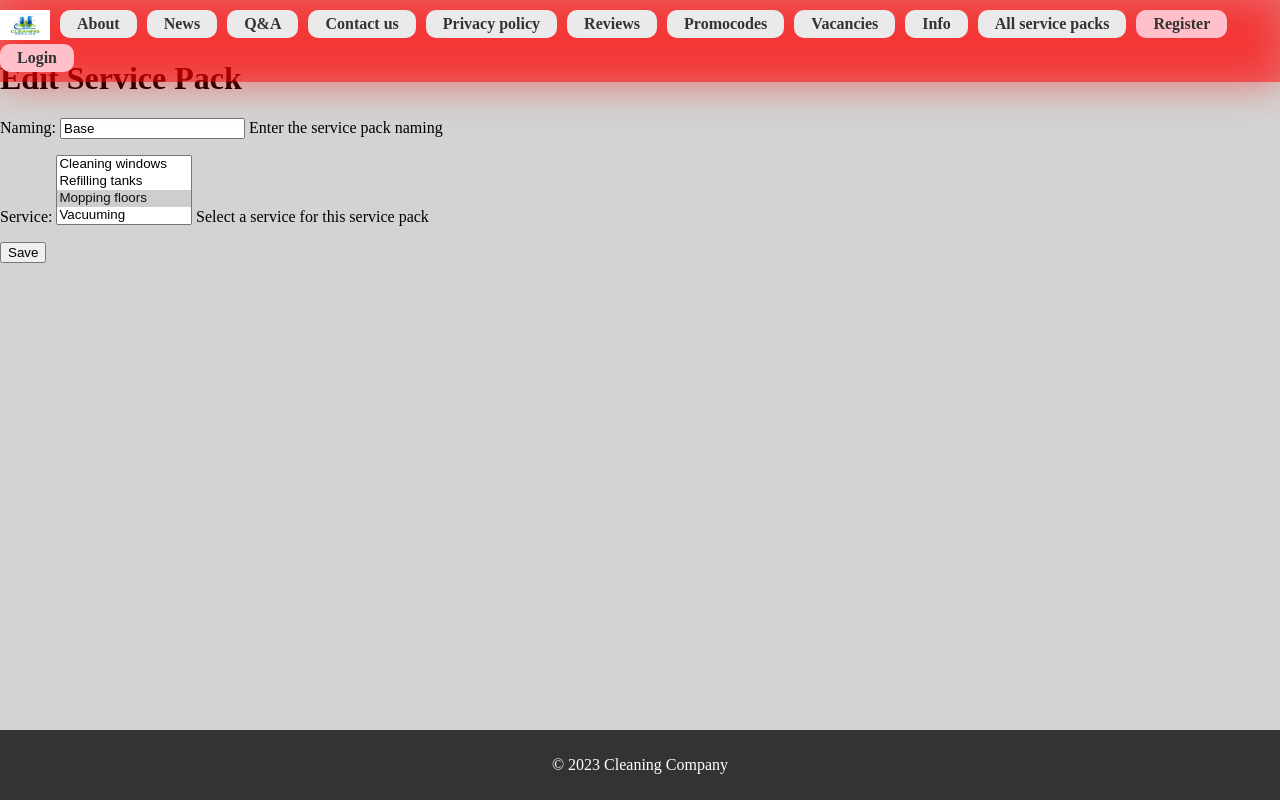
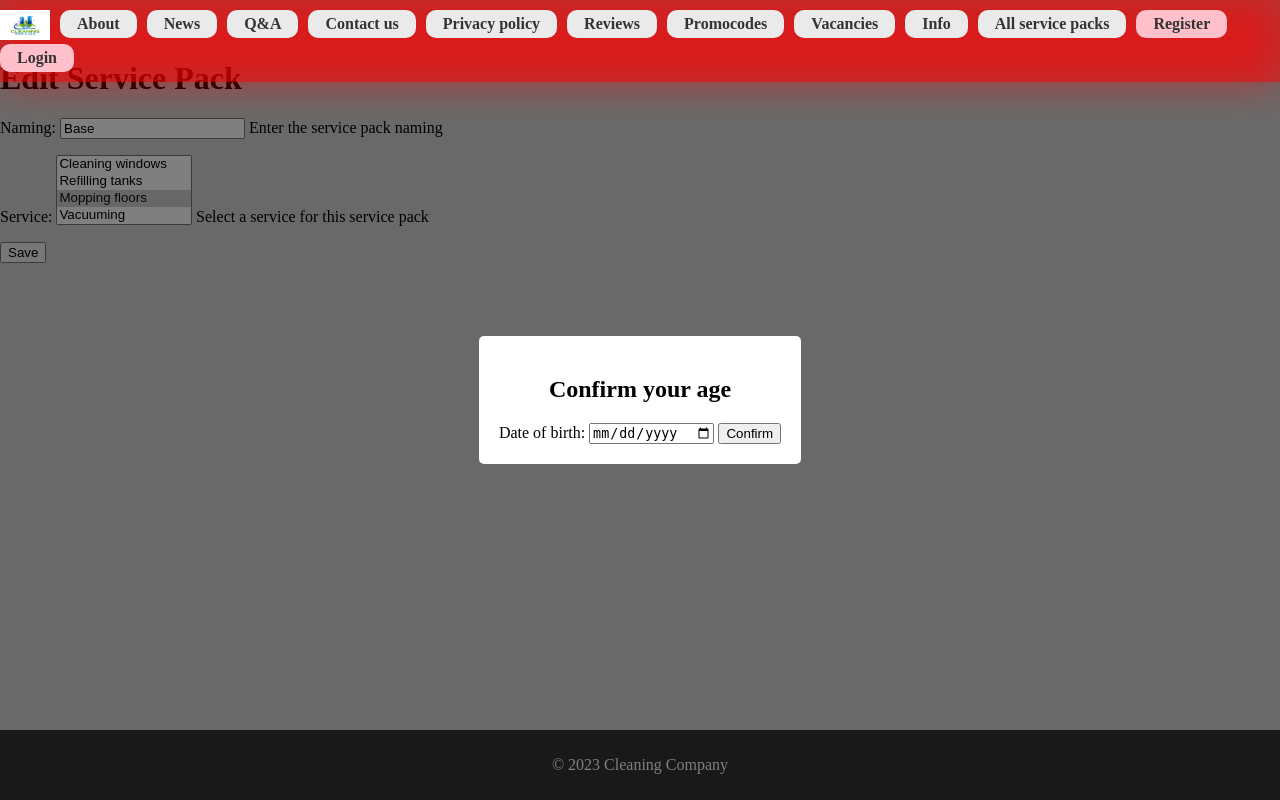
Before and after one commit to Egorallo/CleaningCompany, a Django app: page /administration/edit/4/ in a window 1280 px wide. Run offline with Django 4.2, Linux system fonts and the light colour scheme; data comes from the database, SQL or seed files in the repository; both versions use the stored data as it was after the commit.

Commit message:
added age restriction

```diff
--- /dev/null
+++ b/cleaning/static/cleaning/css/age.css
@@ -0,0 +1,22 @@
+body.modal-open {
+    overflow: hidden;
+}
+
+#ageModal {
+    display: none;
+    position: fixed;
+    top: 0;
+    left: 0;
+    width: 100%;
+    height: 100%;
+    background-color: rgba(0, 0, 0, 0.5);
+    justify-content: center;
+    align-items: center;
+}
+
+#modalContent {
+    background-color: #fff;
+    padding: 20px;
+    border-radius: 5px;
+    text-align: center;
+}
--- /dev/null
+++ b/cleaning/static/cleaning/js/age.js
@@ -0,0 +1,52 @@
+document.addEventListener('DOMContentLoaded', function () {
+
+    if (!localStorage.getItem('ageConfirmed')) {
+        showAgeModal();
+    }
+});
+
+function showAgeModal() {
+    document.body.classList.add('modal-open');
+    document.getElementById('ageModal').style.display = 'flex';
+}
+
+function hideAgeModal() {
+    document.body.classList.remove('modal-open');
+    document.getElementById('ageModal').style.display = 'none';
+}
+
+function checkAge() {
+
+    const birthdate = document.getElementById('birthdate').value;
+
+    const {age, dayOfWeek} = calculateAgeAndDayOfWeek(birthdate);
+
+    if (age >= 18) {
+        alert(`You're ${age} yo. Day of the week you were born on: ${dayOfWeek}`);
+        localStorage.setItem('ageConfirmed', 'true');
+        hideAgeModal();
+
+    } else {
+        alert("Usage requires parental permission.");
+    }
+}
+
+function calculateAgeAndDayOfWeek(birthdate) {
+    const today = new Date();
+    const birthdateDate = new Date(birthdate);
+    let age = today.getFullYear() - birthdateDate.getFullYear();
+    const monthDiff = today.getMonth() - birthdateDate.getMonth();
+
+    if (monthDiff < 0 || (monthDiff === 0 && today.getDate() < birthdateDate.getDate())) {
+        age--;
+    }
+
+    const dayOfWeek = getDayOfWeek(birthdateDate.getDay());
+
+    return {age, dayOfWeek};
+}
+
+function getDayOfWeek(dayIndex) {
+    const daysOfWeek = ['Sun', 'Mon', 'Tue', 'Wed', 'Thu', 'Fri', 'Sat'];
+    return daysOfWeek[dayIndex];
+}
--- a/cleaning/templates/base_generic.html
+++ b/cleaning/templates/base_generic.html
@@ -6,6 +6,7 @@
     <meta name="viewport" content="width=device-width, initial-scale=1"/>
 
     <link rel="stylesheet" href="{% static 'cleaning/css/styles.css' %}"/>
+    <link rel="stylesheet" href="{% static 'cleaning/css/age.css' %}"/>
     <link rel="icon" href="{% static 'images/logo.ico' %}" type="image/x-icon">
 
     {% block styling %}{% endblock %}
@@ -14,8 +15,10 @@
         <title>Cleaning company</title>
     {% endblock %}
 
+
 </head>
 <body>
+
 <div class="container-fluid">
     <div class="row">
         <div class="col-sm-12">
@@ -63,12 +66,23 @@
                     {% else %}
                         <li><a class="login-button" href="{% url 'servicepacks' %}">All service packs</a></li>
                         <li><a class="login-button register" href="{% url 'register' %}?next={{ '' }}">Register</a></li>
-                        <li><a class="login-button register" href="{% url 'login' %}?next={{ '/cleaning' }}">Login</a></li>
+                        <li><a class="login-button register" href="{% url 'login' %}?next={{ '/cleaning' }}">Login</a>
+                        </li>
                     {% endif %}
                 </ul>
             {% endblock %}
         </div>
+
         <div class="col-sm-10 ">{% block content %}{% endblock %}</div>
+
+        <div id="ageModal">
+            <div id="modalContent">
+                <h2>Confirm your age</h2>
+                <label for="birthdate">Date of birth:</label>
+                <input type="date" id="birthdate">
+                <button onclick="checkAge()">Confirm</button>
+            </div>
+        </div>
 
     </div>
 
@@ -81,6 +95,8 @@
 {% block scripts %}
 {% endblock %}
 
+<script src="{% static 'cleaning/js/age.js' %}"></script>
+
 </body>
 
 </html>
```
Also changed, not shown: db.sqlite3.
